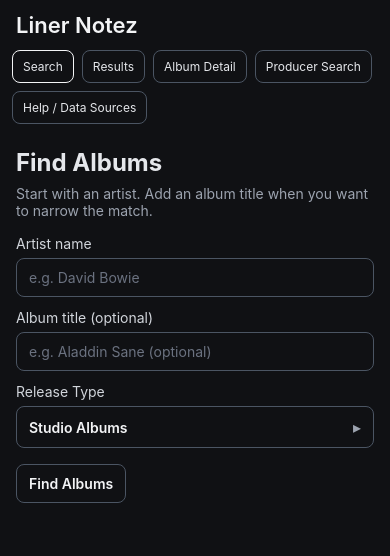
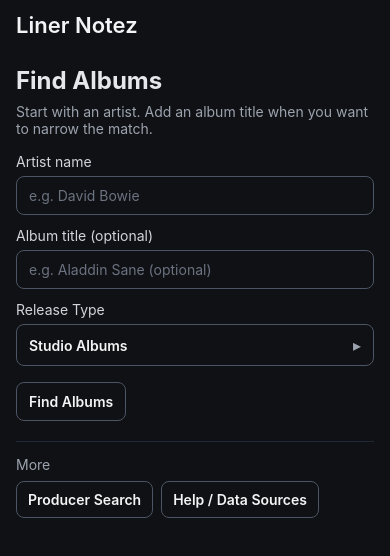
Before and after one commit to edtremsaga/vibey-liner-notez, a React Native app in the folder apps/ios-liner-notez/: screen / in a window 390 px wide. Shown: the top 556 px of the page. Built offline with nearby package versions, Linux system fonts and the light colour scheme.

Commit message:
Polish iOS navigation shell

```diff
--- a/apps/ios-liner-notez/src/App.js
+++ b/apps/ios-liner-notez/src/App.js
@@ -1,4 +1,4 @@
-import React, { useEffect, useMemo, useState } from 'react'
+import React, { useEffect, useState } from 'react'
 import { SafeAreaView, StyleSheet, Text, TouchableOpacity, View } from 'react-native'
 import { SearchScreen } from './screens/SearchScreen'
 import { ResultsScreen } from './screens/ResultsScreen'
@@ -12,8 +12,6 @@ import {
   fetchMusicBrainzSelectedReleaseTracklist
 } from './services/musicbrainzAlbumDetail'
 import { searchMusicBrainzAlbumsByArtist } from './services/musicbrainzAlbumSearch'
-
-const ROUTES = ['Search', 'Results', 'Album Detail', 'Producer Search', 'Help / Data Sources']
 
 function buildAlbumDetailFromResult(albumId, albumResult, enrichedDetail = null) {
   if (!albumResult) {
@@ -81,7 +79,11 @@ function ScreenRouter({
   albumDetailError,
   onSubmitArtistSearch,
   onSelectAlbum,
-  onBackToResults
+  onBackToSearch,
+  onBackToAlbumSource,
+  onOpenProducerSearch,
+  onOpenHelpDataSources,
+  detailReturnRoute
 }) {
   const selectedAlbum = selectedAlbumResult
     ? buildAlbumDetailFromResult(selectedAlbumId, selectedAlbumResult, selectedAlbumDetail)
@@ -99,6 +101,7 @@ function ScreenRouter({
           releaseType={albumSearchReleaseType}
           errorMessage={albumSearchError}
           isLoading={albumSearchLoading}
+          onBackToSearch={onBackToSearch}
           onSelectAlbum={onSelectAlbum}
         />
       )
@@ -108,16 +111,23 @@ function ScreenRouter({
           album={selectedAlbum}
           errorMessage={albumDetailError}
           isLoading={albumDetailLoading}
-          onBackToResults={onBackToResults}
+          onBackToResults={onBackToAlbumSource}
+          backLabel={detailReturnRoute === 'Producer Search' ? 'Back to Producer Search' : 'Back to Results'}
         />
       )
     case 'Producer Search':
-      return <ProducerSearchScreen onSelectAlbum={onSelectAlbum} />
+      return <ProducerSearchScreen onBackToSearch={onBackToSearch} onSelectAlbum={onSelectAlbum} />
     case 'Help / Data Sources':
-      return <HelpDataSourcesScreen />
+      return <HelpDataSourcesScreen onBackToSearch={onBackToSearch} />
     case 'Search':
     default:
-      return <SearchScreen onSubmitArtistSearch={onSubmitArtistSearch} />
+      return (
+        <SearchScreen
+          onOpenHelpDataSources={onOpenHelpDataSources}
+          onOpenProducerSearch={onOpenProducerSearch}
+          onSubmitArtistSearch={onSubmitArtistSearch}
+        />
+      )
   }
 }
 
@@ -134,7 +144,7 @@ export default function App() {
   const [selectedAlbumDetail, setSelectedAlbumDetail] = useState(null)
   const [albumDetailLoading, setAlbumDetailLoading] = useState(false)
   const [albumDetailError, setAlbumDetailError] = useState('')
-  const tabs = useMemo(() => ROUTES, [])
+  const [detailReturnRoute, setDetailReturnRoute] = useState('Results')
 
   useEffect(() => {
     if (!selectedAlbumResult || !selectedAlbumId) {
@@ -233,6 +243,7 @@ export default function App() {
     setAlbumSearchResults([])
     setAlbumSearchError('')
     setAlbumSearchLoading(true)
+    setDetailReturnRoute('Results')
     setRoute('Results')
 
     try {
@@ -251,6 +262,7 @@ export default function App() {
       setSelectedAlbumResult(albumResult)
       setSelectedAlbumDetail(null)
       setAlbumDetailError('')
+      setDetailReturnRoute('Results')
       setRoute('Album Detail')
       return
     }
@@ -261,12 +273,25 @@ export default function App() {
       setSelectedAlbumResult(null)
       setSelectedAlbumDetail(null)
       setAlbumDetailError('')
+      setDetailReturnRoute(route === 'Producer Search' ? 'Producer Search' : 'Results')
       setRoute('Album Detail')
     }
   }
 
-  function handleBackToResults() {
-    setRoute('Results')
+  function handleBackToAlbumSource() {
+    setRoute(detailReturnRoute)
+  }
+
+  function handleBackToSearch() {
+    setRoute('Search')
+  }
+
+  function handleOpenProducerSearch() {
+    setRoute('Producer Search')
+  }
+
+  function handleOpenHelpDataSources() {
+    setRoute('Help / Data Sources')
   }
 
   return (
@@ -278,18 +303,6 @@ export default function App() {
             Browsing albums by {albumSearchArtistName}{albumSearchAlbumTitle ? ` matching ${albumSearchAlbumTitle}` : ''}
           </Text>
         )}
-      </View>
-      <View style={styles.tabs}>
-        {tabs.map((tab) => (
-          <TouchableOpacity
-            accessibilityRole="button"
-            key={tab}
-            onPress={() => setRoute(tab)}
-            style={[styles.tab, route === tab && styles.tabActive]}
-          >
-            <Text style={styles.tabLabel}>{tab}</Text>
-          </TouchableOpacity>
-        ))}
       </View>
       <View style={styles.content}>
         <ScreenRouter
@@ -307,7 +320,11 @@ export default function App() {
           albumDetailError={albumDetailError}
           onSubmitArtistSearch={handleSubmitArtistSearch}
           onSelectAlbum={handleSelectAlbum}
-          onBackToResults={handleBackToResults}
+          onBackToSearch={handleBackToSearch}
+          onBackToAlbumSource={handleBackToAlbumSource}
+          onOpenProducerSearch={handleOpenProducerSearch}
+          onOpenHelpDataSources={handleOpenHelpDataSources}
+          detailReturnRoute={detailReturnRoute}
         />
       </View>
     </SafeAreaView>
@@ -319,23 +336,5 @@ const styles = StyleSheet.create({
   header: { paddingHorizontal: 16, paddingVertical: 12 },
   title: { color: '#f3f4f6', fontSize: 22, fontWeight: '600' },
   subtitle: { color: '#9ca3af', marginTop: 6, fontSize: 12 },
-  tabs: {
-    flexDirection: 'row',
-    flexWrap: 'wrap',
-    gap: 8,
-    paddingHorizontal: 12,
-    paddingBottom: 8
-  },
-  tab: {
-    borderWidth: 1,
-    borderColor: '#4b5563',
-    borderRadius: 8,
-    paddingHorizontal: 10,
-    paddingVertical: 8
-  },
-  tabActive: {
-    borderColor: '#f3f4f6'
-  },
-  tabLabel: { color: '#e5e7eb', fontSize: 12 },
   content: { flex: 1, minHeight: 0, padding: 16 }
 })
--- a/apps/ios-liner-notez/src/screens/AlbumDetailScreen.js
+++ b/apps/ios-liner-notez/src/screens/AlbumDetailScreen.js
@@ -55,7 +55,7 @@ function formatCountry(countryCode) {
   return COUNTRY_DISPLAY_NAMES[countryCode] ?? countryCode
 }
 
-export function AlbumDetailScreen({ album, errorMessage, isLoading, onBackToResults }) {
+export function AlbumDetailScreen({ album, backLabel = 'Back to Results', errorMessage, isLoading, onBackToResults }) {
   const [showLoading, setShowLoading] = useState(false)
   const [showTracklist, setShowTracklist] = useState(true)
   const [showCredits, setShowCredits] = useState(false)
@@ -623,7 +623,7 @@ export function AlbumDetailScreen({ album, errorMessage, isLoading, onBackToResu
           alignSelf: 'flex-start'
         }}
       >
-        <Text style={{ color: '#f3f4f6', fontWeight: '600' }}>Back to Results</Text>
+        <Text style={{ color: '#f3f4f6', fontWeight: '600' }}>{backLabel}</Text>
       </TouchableOpacity>
     </ScrollView>
   )
--- a/apps/ios-liner-notez/src/screens/HelpDataSourcesScreen.js
+++ b/apps/ios-liner-notez/src/screens/HelpDataSourcesScreen.js
@@ -1,13 +1,29 @@
 import React from 'react'
-import { ScrollView, Text } from 'react-native'
+import { ScrollView, Text, TouchableOpacity } from 'react-native'
 
-export function HelpDataSourcesScreen() {
+export function HelpDataSourcesScreen({ onBackToSearch }) {
   return (
     <ScrollView
       style={{ flex: 1 }}
       contentContainerStyle={{ paddingBottom: 40 }}
       showsVerticalScrollIndicator
     >
+      <TouchableOpacity
+        accessibilityRole="button"
+        onPress={onBackToSearch}
+        style={{
+          borderWidth: 1,
+          borderColor: '#4b5563',
+          borderRadius: 8,
+          paddingVertical: 8,
+          paddingHorizontal: 10,
+          alignSelf: 'flex-start',
+          marginBottom: 14
+        }}
+      >
+        <Text style={{ color: '#f3f4f6', fontWeight: '600' }}>Back to Search</Text>
+      </TouchableOpacity>
+
       <Text style={{ color: '#e5e7eb', fontSize: 20 }}>Help / Data Sources</Text>
       <Text style={{ color: '#9ca3af', marginTop: 8 }}>
         Liner Notez uses read-only MusicBrainz artist-first album search and can enrich Album Detail with release-group information, selected-release credits, and optional primary cover art. Producer Search is not connected to real data yet.
--- a/apps/ios-liner-notez/src/screens/ProducerSearchScreen.js
+++ b/apps/ios-liner-notez/src/screens/ProducerSearchScreen.js
@@ -25,7 +25,7 @@ const MOCK_PRODUCER_RESULTS = [
   }
 ]
 
-export function ProducerSearchScreen({ onSelectAlbum }) {
+export function ProducerSearchScreen({ onBackToSearch, onSelectAlbum }) {
   const [producerName, setProducerName] = useState('')
   const [showValidation, setShowValidation] = useState(false)
   const [mockState, setMockState] = useState('results')
@@ -52,6 +52,22 @@ export function ProducerSearchScreen({ onSelectAlbum }) {
       showsVerticalScrollIndicator
     >
       <View>
+      <TouchableOpacity
+        accessibilityRole="button"
+        onPress={onBackToSearch}
+        style={{
+          borderWidth: 1,
+          borderColor: '#4b5563',
+          borderRadius: 8,
+          paddingVertical: 8,
+          paddingHorizontal: 10,
+          alignSelf: 'flex-start',
+          marginBottom: 14
+        }}
+      >
+        <Text style={{ color: '#f3f4f6', fontWeight: '600' }}>Back to Search</Text>
+      </TouchableOpacity>
+
       <Text style={{ color: '#e5e7eb', fontSize: 20 }}>Producer Search</Text>
       <Text style={{ color: '#9ca3af', marginTop: 8 }}>
         Producer search is not connected to real data yet.
--- a/apps/ios-liner-notez/src/screens/SearchScreen.js
+++ b/apps/ios-liner-notez/src/screens/SearchScreen.js
@@ -10,7 +10,7 @@ const RELEASE_TYPES = [
   { value: 'Soundtrack', label: 'Soundtracks' }
 ]
 
-export function SearchScreen({ onSubmitArtistSearch }) {
+export function SearchScreen({ onOpenHelpDataSources, onOpenProducerSearch, onSubmitArtistSearch }) {
   const [artistInput, setArtistInput] = useState('')
   const [albumInput, setAlbumInput] = useState('')
   const [releaseType, setReleaseType] = useState('Album')
@@ -169,6 +169,45 @@ export function SearchScreen({ onSubmitArtistSearch }) {
       >
         <Text style={{ color: '#f3f4f6', fontWeight: '600' }}>Find Albums</Text>
       </TouchableOpacity>
+
+      <View
+        style={{
+          marginTop: 20,
+          borderTopWidth: 1,
+          borderTopColor: '#1f2937',
+          paddingTop: 14
+        }}
+      >
+        <Text style={{ color: '#9ca3af', marginBottom: 8 }}>More</Text>
+        <View style={{ flexDirection: 'row', flexWrap: 'wrap', gap: 8 }}>
+          <TouchableOpacity
+            accessibilityRole="button"
+            onPress={onOpenProducerSearch}
+            style={{
+              borderWidth: 1,
+              borderColor: '#4b5563',
+              borderRadius: 8,
+              paddingVertical: 9,
+              paddingHorizontal: 11
+            }}
+          >
+            <Text style={{ color: '#f3f4f6', fontWeight: '600' }}>Producer Search</Text>
+          </TouchableOpacity>
+          <TouchableOpacity
+            accessibilityRole="button"
+            onPress={onOpenHelpDataSources}
+            style={{
+              borderWidth: 1,
+              borderColor: '#4b5563',
+              borderRadius: 8,
+              paddingVertical: 9,
+              paddingHorizontal: 11
+            }}
+          >
+            <Text style={{ color: '#f3f4f6', fontWeight: '600' }}>Help / Data Sources</Text>
+          </TouchableOpacity>
+        </View>
+      </View>
     </ScrollView>
   )
 }
```
Also changed, not shown: apps/ios-liner-notez/scripts/verify-scaffold.mjs (+56 -6 lines), apps/ios-liner-notez/src/screens/ResultsScreen.js (+17 -1 lines), 1 other file (tests, documents, lock files or other folders).
